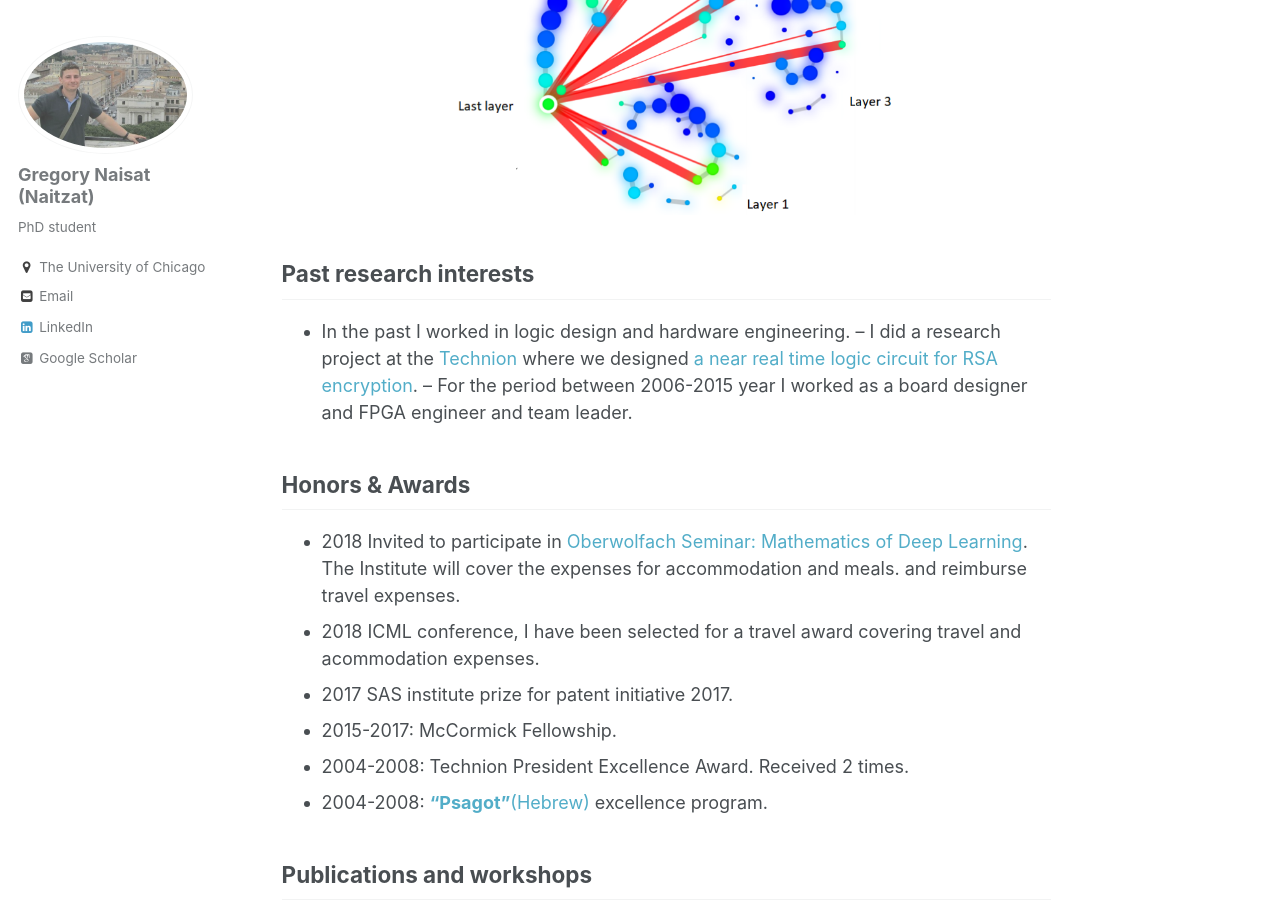
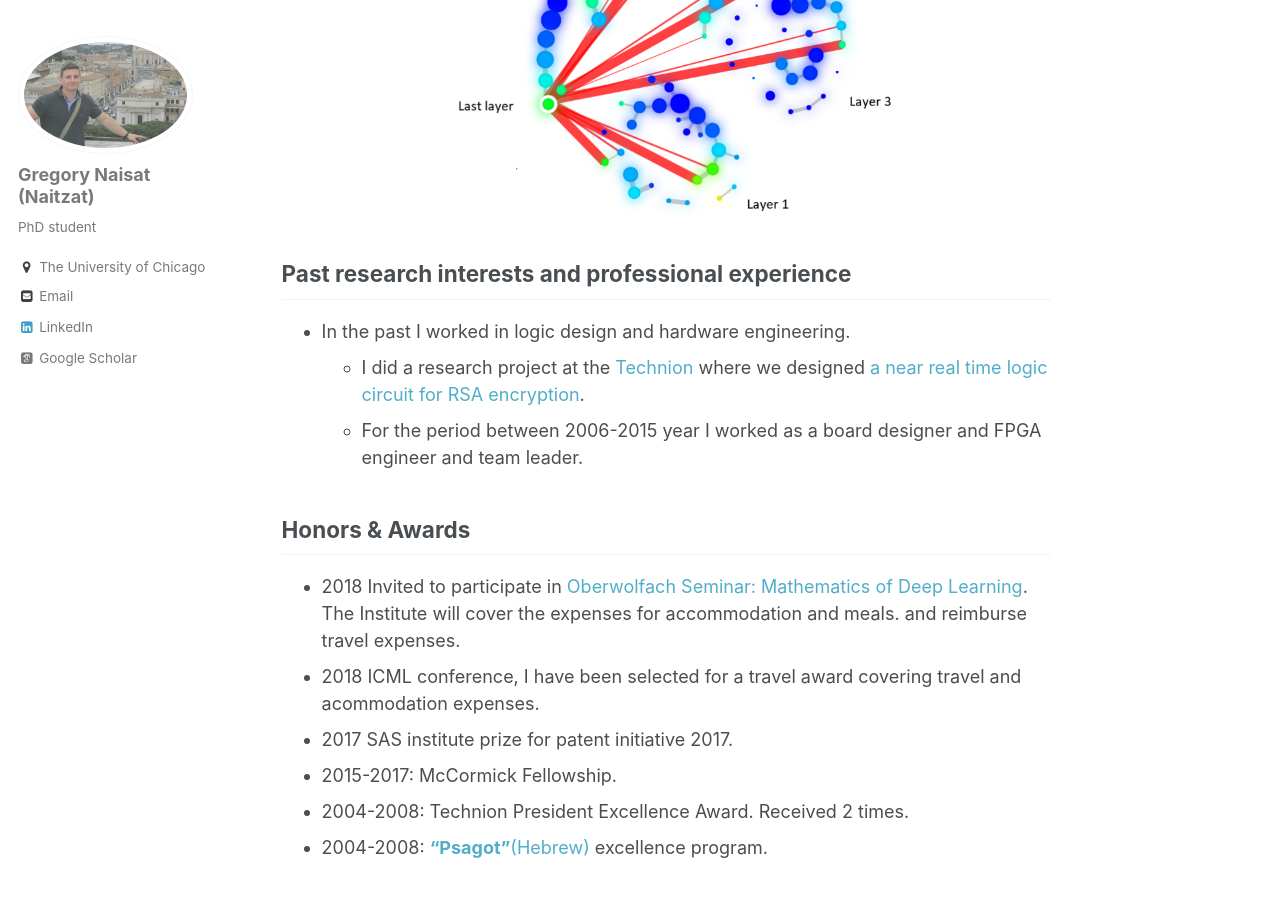
Before and after one commit to sgregnt/sgregnt.github.io, a Jekyll site: the page built from _pages/about.md, in a window 1280 px wide and 900 px high, scrolled down 1662 px. Built offline with Jekyll 4.4.1, drawn with Linux system fonts in a browser that asks for light colours; some web fonts are replaced.

Commit message:
past research

```diff
--- a/_pages/about.md
+++ b/_pages/about.md
@@ -49,11 +49,11 @@ neural network performance.
 ![Topological Data summary](https://sgregnt.github.io/images/tda.png "Topological Data summary")
 
 
-## Past research interests
+## Past research interests and professional experience
 
 - In the past I worked in logic design and hardware engineering.
--- I did a research project at the [Technion](https://www.technion.ac.il/en/home-2/) where we designed [a near real time logic circuit for RSA encryption](https://ieeexplore.ieee.org/abstract/document/5386066).
--- For the period between 2006-2015 year I worked as a board designer and FPGA engineer and team leader.
+    - I did a research project at the [Technion](https://www.technion.ac.il/en/home-2/) where we designed [a near real time logic circuit for RSA encryption](https://ieeexplore.ieee.org/abstract/document/5386066).
+    - For the period between 2006-2015 year I worked as a board designer and FPGA engineer and team leader.
 
 ## Honors & Awards
 
```
